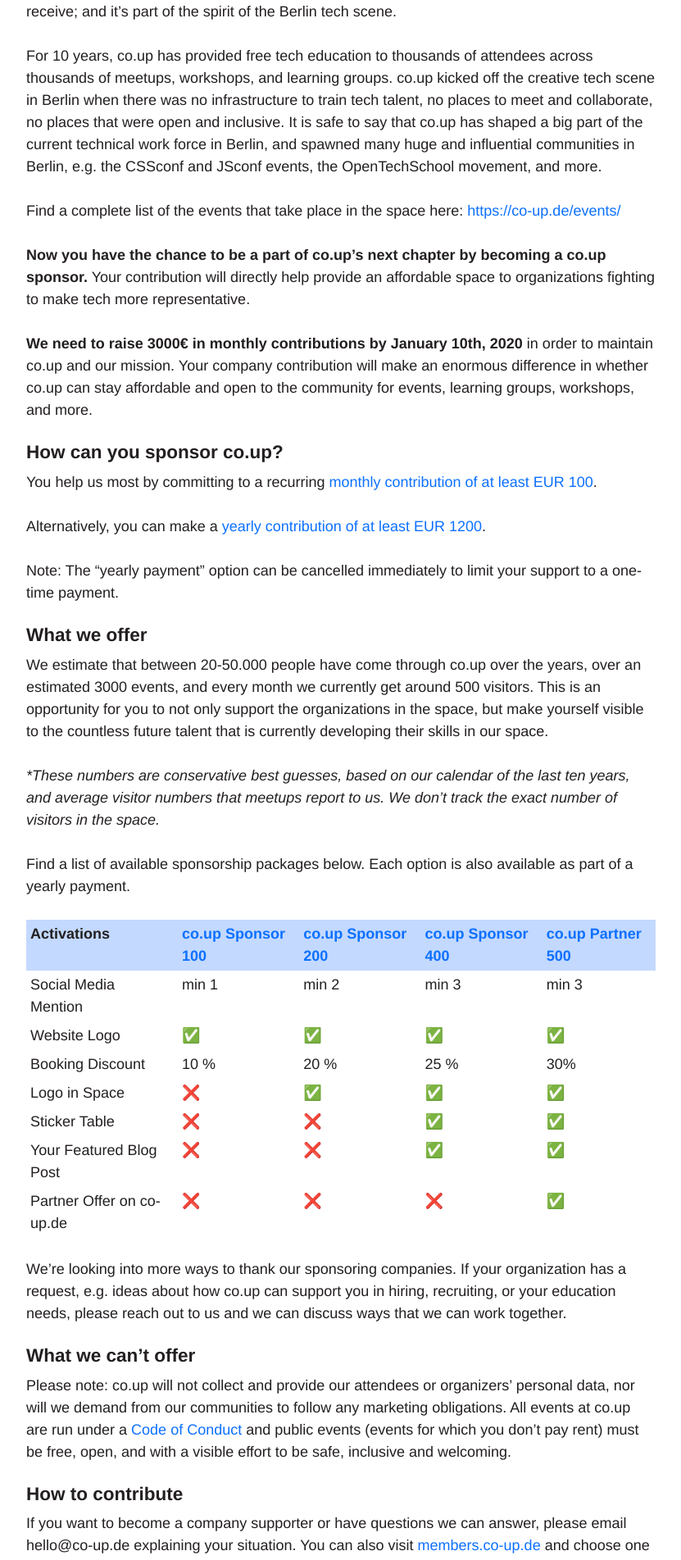
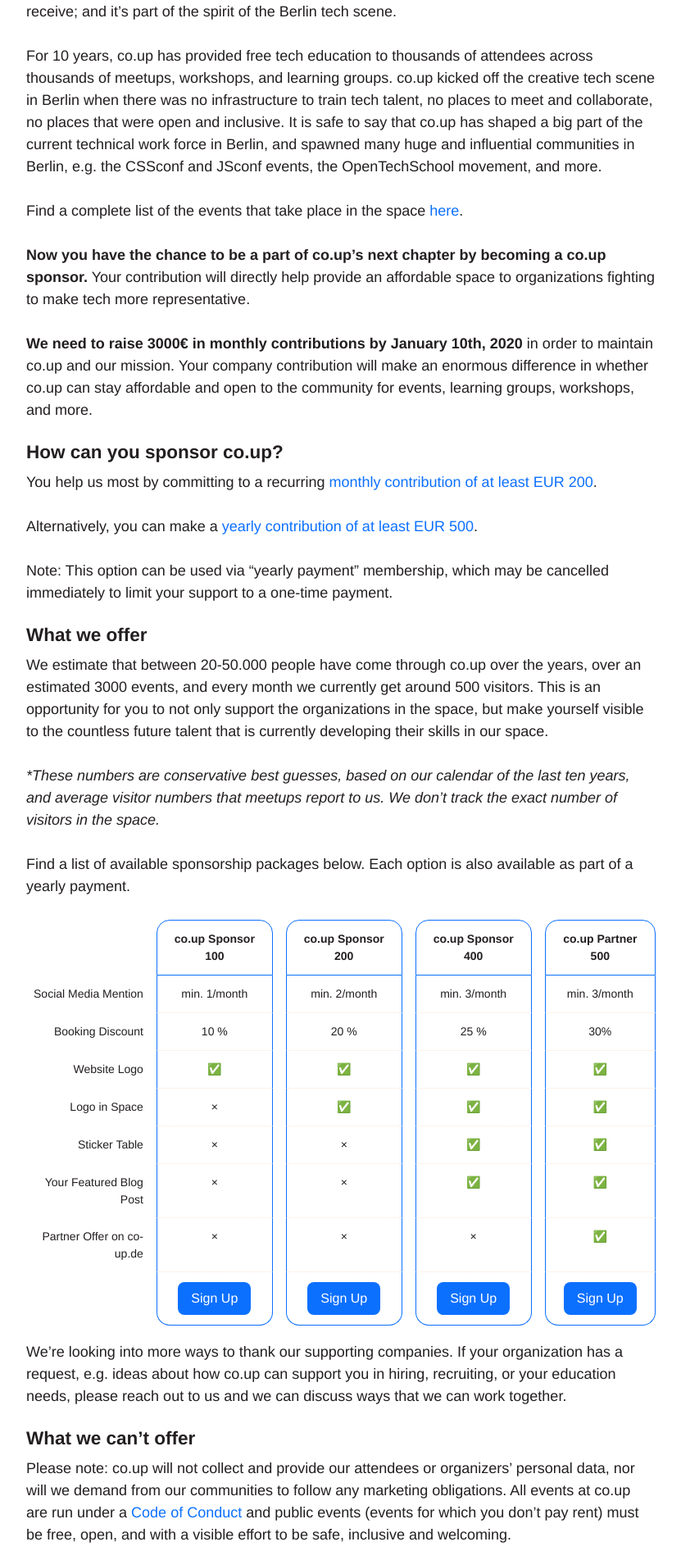
Before and after one commit to co-up/co-up.de, a Jekyll site: the page built from sponsorships.md, in a window 1280 px wide. Shown: the part 526-2429 px from the top of the page at 82% size, without its empty margins (224-1055 px from the left). Built offline with Jekyll 4.4.1, drawn with Linux system fonts in a browser that asks for light colours.

Commit message:
move sponsor packages into component, style it #23

```diff
--- /dev/null
+++ b/_includes/sponsor-packages.html
@@ -0,0 +1,79 @@
+<table class="sponsor-packages">
+  <thead>
+    <tr>
+      <th></th>
+      <th>co.up Sponsor 100</th>
+      <th>co.up Sponsor 200</th>
+      <th>co.up Sponsor 400</th>
+      <th>co.up Partner 500</th>
+    </tr>
+  </thead>
+  <tbody>
+    <tr>
+      <td>Social Media Mention</td>
+      <td>min. 1/month</td>
+      <td>min. 2/month</td>
+      <td>min. 3/month</td>
+      <td>min. 3/month</td>
+    </tr>
+    <tr>
+      <td>Booking Discount</td>
+      <td>10 %</td>
+      <td>20 %</td>
+      <td>25 %</td>
+      <td>30%</td>
+    </tr>
+    <tr>
+      <td>Website Logo</td>
+      <td>✅</td>
+      <td>✅</td>
+      <td>✅</td>
+      <td>✅</td>
+    </tr>
+    <tr>
+      <td>Logo in Space</td>
+      <td>×</td>
+      <td>✅</td>
+      <td>✅</td>
+      <td>✅</td>
+    </tr>
+    <tr>
+      <td>Sticker Table</td>
+      <td>×</td>
+      <td>×</td>
+      <td>✅</td>
+      <td>✅</td>
+    </tr>
+    <tr>
+      <td>Your Featured Blog Post</td>
+      <td>×</td>
+      <td>×</td>
+      <td>✅</td>
+      <td>✅</td>
+    </tr>
+    <tr>
+      <td>Partner Offer on co-up.de</td>
+      <td>×</td>
+      <td>×</td>
+      <td>×</td>
+      <td>✅</td>
+    </tr>
+    <tfoot>
+      <tr>
+        <td></td>
+        <td>
+          <a class="btn btn-blue" href="https://members.co-up.de/membership_signup/new?plan_id=f7a7b200f596d0d7c77b91a6fb06339b">Sign Up</a>
+        </td>
+        <td>
+          <a class="btn btn-blue" href="https://members.co-up.de/membership_signup/new?plan_id=f7a7b200f596d0d7c77b91a6fb06339b">Sign Up</a>
+        </td>
+        <td>
+          <a class="btn btn-blue" href="https://members.co-up.de/membership_signup/new?plan_id=b402d723bd7f964ce7ff9141943e01c3">Sign Up</a>
+        </td>
+        <td>
+          <a class="btn btn-blue" href="https://members.co-up.de/membership_signup/new?plan_id=b7cc0e80af703e64643e0d1e5c652751">Sign Up</a>
+        </td>
+      </tr>
+    </tfoot>
+  </tbody>
+</table>
--- /dev/null
+++ b/_scss/_sponsor-packages.scss
@@ -0,0 +1,44 @@
+.sponsor-packages {
+  border-spacing: 1rem 0;
+  font-size: .75rem;
+  margin-left: -1rem;
+  margin-right: -1rem;
+  width: calc(100% + 2rem);
+  @media screen and (min-width: 90px) {
+    font-size: .875rem;
+  }
+  th, td {
+    background-color: #FFF;
+    padding: .5rem;
+    @media screen and (min-width: 90px) {
+      padding: .75rem;
+    }
+  }
+  tfoot {
+    font-style: normal;
+  }
+  th:first-child,
+  td:first-child {
+    text-align: right;
+    padding-left: 0;
+    padding-right: 0;
+  }
+  th:not(:first-child),
+  td:not(:first-child) {
+    text-align: center;
+    border-right: 1px solid $color-blue;
+    border-left: 1px solid $color-blue;
+    border-bottom: 1px dotted $color-coral;
+  }
+  th:not(:first-child) {
+    border-top: 1px solid $color-blue;
+    border-bottom: 1px solid $color-blue;
+    border-top-left-radius: 1rem;
+    border-top-right-radius: 1rem;
+  }
+  tfoot td:not(:first-child) {
+    border-bottom: 1px solid $color-blue;
+    border-bottom-left-radius: 1rem;
+    border-bottom-right-radius: 1rem;
+  }
+}
--- a/css/styles.scss
+++ b/css/styles.scss
@@ -18,5 +18,6 @@
 @import "photos";
 @import "modal";
 @import "progress-tracker";
+@import "sponsor-packages";
 @import "styleguide";
 @import "tachyons";
--- a/sponsorships.md
+++ b/sponsorships.md
@@ -8,27 +8,27 @@
   <span>Make your company a supporter of Berlin’s tech community</span>
 </h1>
 
-Interested in becoming one of co.up's supporting companies?
+Interested in becoming one of co.up’s supporting companies?
 
 ### Why your support matters
 
-co.up is a community event space—but it’s so much more than that. It’s a place where the next generation of developers, designers, innovators and entrepreneurs are honing their craft right now; it's a place where your financial background doesn’t determine the level of support you receive; and it’s part of the spirit of the Berlin tech scene.
+co.up is a community event space—but it’s so much more than that. It’s a place where the next generation of developers, designers, innovators and entrepreneurs are honing their craft right now; it’s a place where your financial background doesn’t determine the level of support you receive; and it’s part of the spirit of the Berlin tech scene.
 
 For 10 years, co.up has provided free tech education to thousands of attendees across thousands of meetups, workshops, and learning groups. co.up kicked off the creative tech scene in Berlin when there was no infrastructure to train tech talent, no places to meet and collaborate, no places that were open and inclusive. It is safe to say that co.up has shaped a big part of the current technical work force in Berlin, and spawned many huge and influential communities in Berlin, e.g. the CSSconf and JSconf events, the OpenTechSchool movement, and more.
 
-Find a complete list of the events that take place in the space here: [https://co-up.de/events/](https://co-up.de/events/)
+Find a complete list of the events that take place in the space [here](/events).
 
-**Now you have the chance to be a part of co.up's next chapter by becoming a co.up sponsor.** Your contribution will directly help provide an affordable space to organizations fighting to make tech more representative.
+**Now you have the chance to be a part of co.up’s next chapter by becoming a co.up sponsor.** Your contribution will directly help provide an affordable space to organizations fighting to make tech more representative.
 
 **We need to raise 3000€ in monthly contributions by January 10th, 2020** in order to maintain co.up and our mission. Your company contribution will make an enormous difference in whether co.up can stay affordable and open to the community for events, learning groups, workshops, and more.
 
 ### How can you sponsor co.up?
 
-You help us most by committing to a recurring [monthly contribution of at least EUR 100](https://members.co-up.de/membership_signup/new?plan_id=f7a7b200f596d0d7c77b91a6fb06339b).
+You help us most by committing to a recurring [monthly contribution of at least EUR 200](https://members.co-up.de/).
 
-Alternatively, you can make a [yearly contribution of at least EUR 1200](https://members.co-up.de/membership_signup/new?plan_id=17064ed7642df9d3314c51f931ced1c5).
+Alternatively, you can make a [yearly contribution of at least EUR 500](https://members.co-up.de/).
 
-Note: The "yearly payment" option can be cancelled immediately to limit your support to a one-time payment.
+Note: This option can be used via “yearly payment” membership, which may be cancelled immediately to limit your support to a one-time payment.
 
 ### What we offer
 
@@ -38,21 +38,14 @@
 
 Find a list of available sponsorship packages below. Each option is also available as part of a yearly payment.
 
-Activations  | [co.up Sponsor 100](https://members.co-up.de/membership_signup/new?plan_id=f7a7b200f596d0d7c77b91a6fb06339b) | [co.up Sponsor 200]() | [co.up Sponsor 400](https://members.co-up.de/membership_signup/new?plan_id=b402d723bd7f964ce7ff9141943e01c3) | [co.up Partner 500](https://members.co-up.de/membership_signup/new?plan_id=b7cc0e80af703e64643e0d1e5c652751) |
--- | -- | -- | -- | --
-Social Media Mention | min 1 | min 2 | min 3 | min 3
-Website Logo | ✅ | ✅ | ✅ | ✅
-Booking Discount | 10 % | 20 % | 25 % | 30%
-Logo in Space  | ❌ | ✅ | ✅ | ✅
-Sticker Table | ❌ | ❌ | ✅  |  ✅
-Your Featured Blog Post | ❌ | ❌ | ✅  |  ✅
-Partner Offer on co-up.de | ❌ | ❌ | ❌ | ✅
+{% include sponsor-packages.html %}
 
-We're looking into more ways to thank our sponsoring companies. If your organization has a request, e.g. ideas about how co.up can support you in hiring, recruiting, or your education needs, please reach out to us and we can discuss ways that we can work together.
+We’re looking into more ways to thank our supporting companies. If your organization has a request, e.g. ideas about how co.up can support you in hiring, recruiting, or your education needs, please reach out to us and we can discuss ways that we can work together.
+
 
 ### What we can’t offer
 
-Please note: co.up will not collect and provide our attendees or organizers' personal data, nor will we demand from our communities to follow any marketing obligations. All events at co.up are run under a [Code of Conduct](https://co-up.de/code-of-conduct/) and public events (events for which you don’t pay rent) must be free, open, and with a visible effort to be safe, inclusive and welcoming.
+Please note: co.up will not collect and provide our attendees or organizers’ personal data, nor will we demand from our communities to follow any marketing obligations. All events at co.up are run under a [Code of Conduct](https://co-up.de/code-of-conduct/) and public events (events for which you don’t pay rent) must be free, open, and with a visible effort to be safe, inclusive and welcoming.
 
 ### How to contribute
 
```
